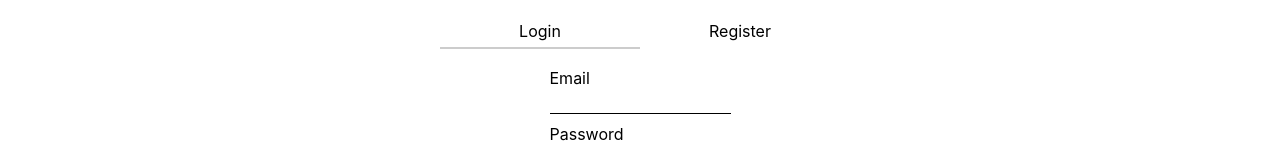
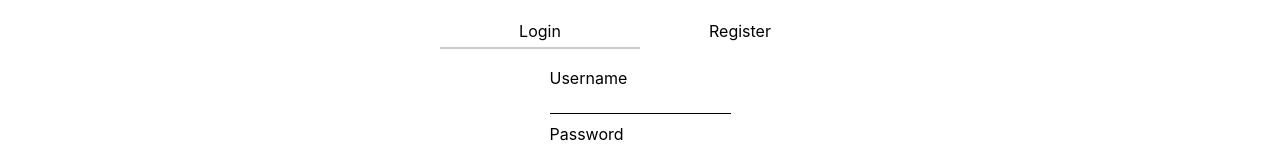
Before and after one commit to Co-make-bw/front-end, a React (Create React App) app in the folder co-make/: page / in a window 1280 px wide. Shown: the part 185-345 px from the top of the page. Built offline with nearby package versions, Linux system fonts and the light colour scheme.

Commit message:
autoFocus added to login and registration forms, login fields changed from email to login

```diff
--- a/co-make/src/components/LoginBox.js
+++ b/co-make/src/components/LoginBox.js
@@ -12,15 +12,13 @@ function LoginBox(props) {
                 <div className="input-group">
                     <Formik
                         initialValues={{
-                        email: '',
+                        username: '',
                         password: ''
                     }}
                         validate={values => {
                         const errors = {};
-                        if (!values.email) {
+                        if (!values.username) {
                             errors.email = 'Required';
-                        } else if (!/^[A-Z0-9._%+-]+@[A-Z0-9.-]+\.[A-Z]{2,}$/i.test(values.email)) {
-                            errors.email = 'Invalid email address';
                         }
                         return errors;
                     }}
@@ -33,9 +31,9 @@ function LoginBox(props) {
                     }}>
                         {({isSubmitting}) => (
                             <Form id="loginForm">
-                                <label htmlFor="email">Email</label>
-                                <Field type="email" name="email" autoComplete="off"/>
-                                <ErrorMessage name="email" component="div"/>
+                                <label htmlFor="username">Username</label>
+                                <Field type="text" name="username" autoFocus autoComplete="off"/>
+                                <ErrorMessage name="username" component="div"/>
                                 <label htmlFor="password">Password</label>
                                 <Field type="password" name="password"/>
                                 <ErrorMessage name="password" component="div"/>
--- a/co-make/src/components/Register.js
+++ b/co-make/src/components/Register.js
@@ -71,7 +71,7 @@ function Register(props) {
                         {({ values, handleChange, isSubmitting}) => (
                             <Form id="loginForm">
                                 <label htmlFor="username">Username<span className="star">*</span></label>
-                                <Field type="text" name="username" autoComplete="off" onChange = {handleChange} />
+                                <Field autoFocus type="text" name="username" autoComplete="off" onChange = {handleChange} />
                                 <ErrorMessage name="username" component="div"/>
                                 <label htmlFor="email">Email<span className="star">*</span></label>
                                 <Field type="email" name="email" autoComplete="off"/>
```
